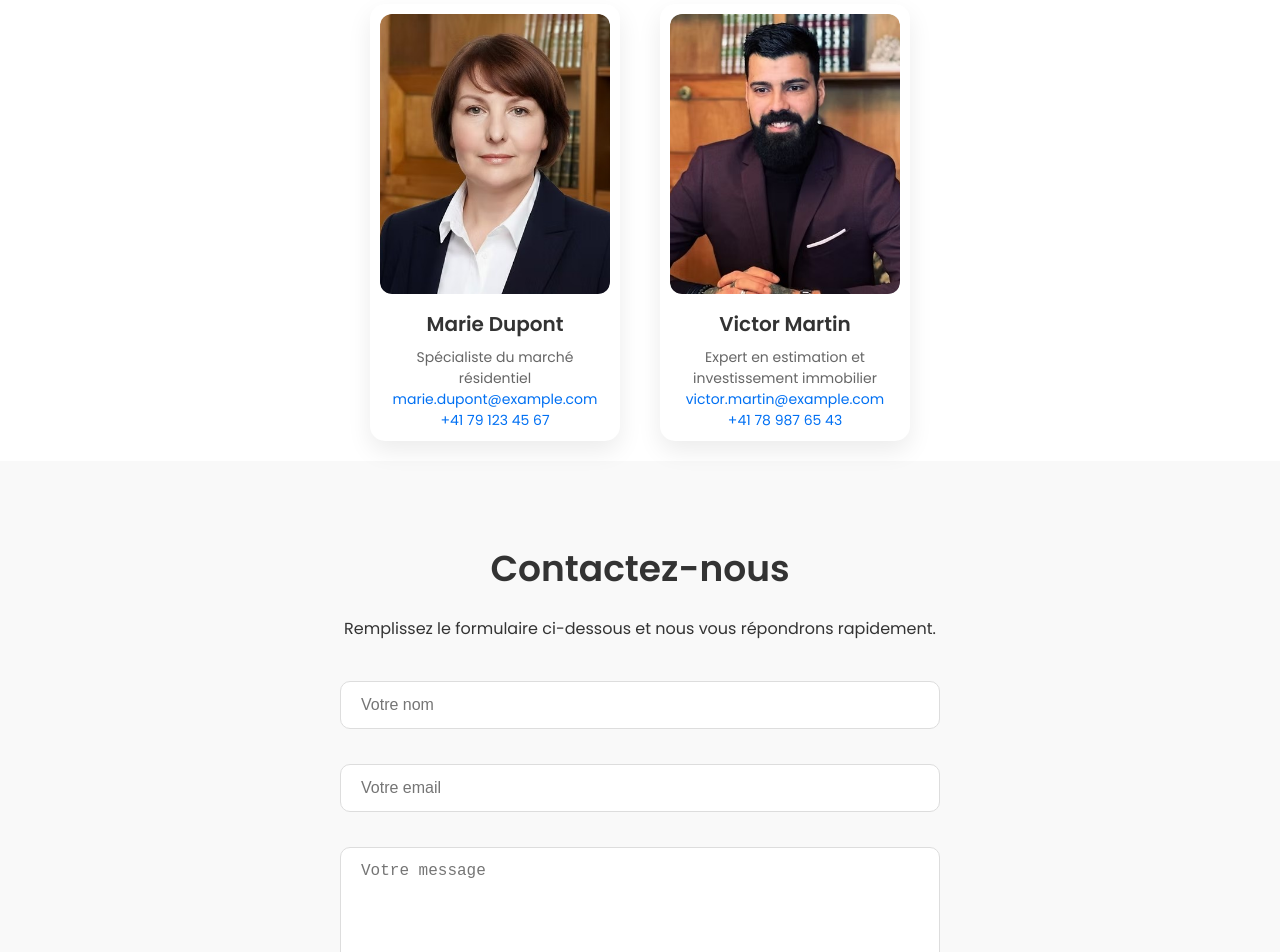
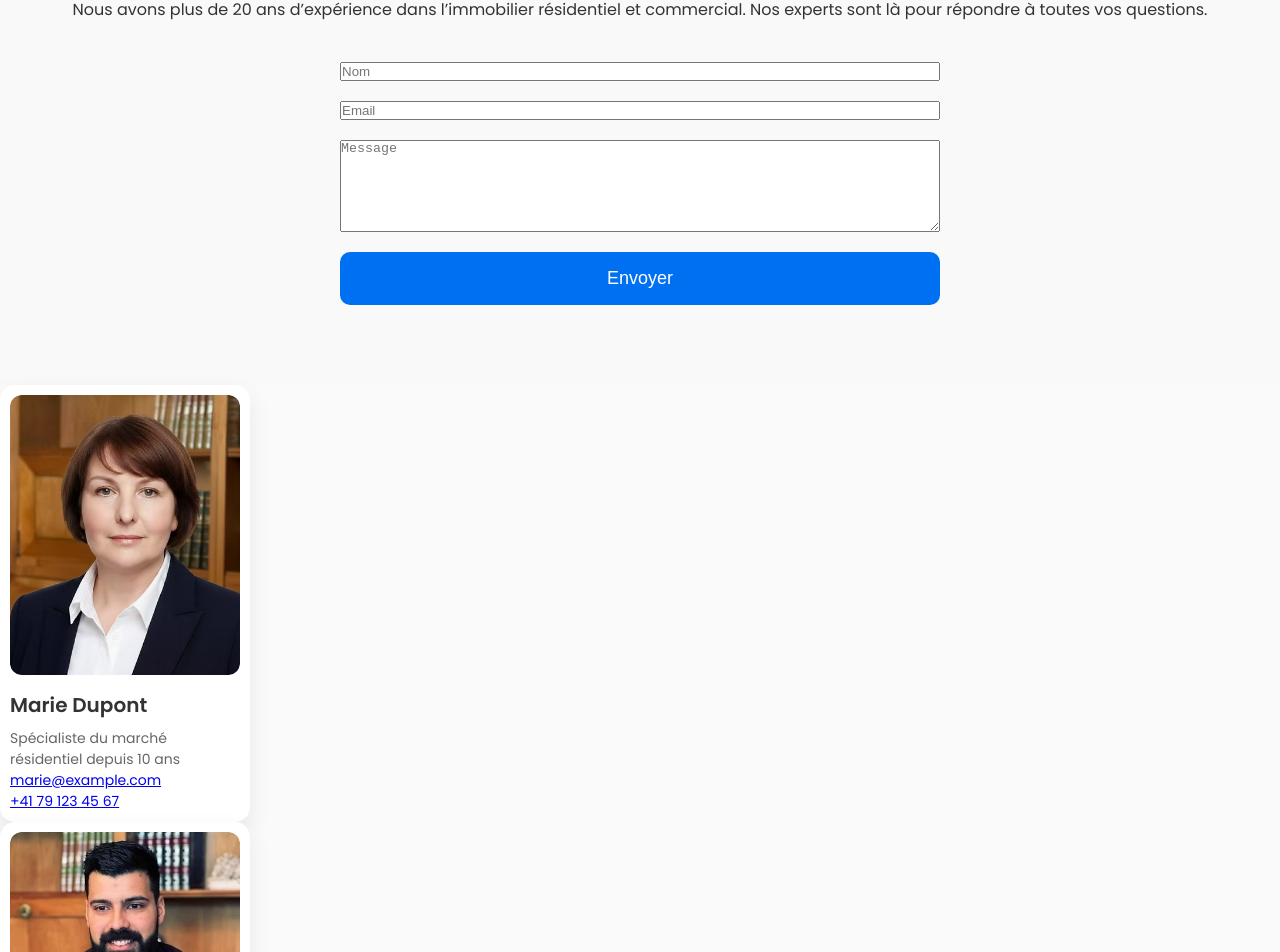
Before and after one commit to Juju-kpi/estimation_immo, a Next.js app: page /contact in a window 1280 px wide. Shown: the part 216-1168 px from the top of the page. Built offline with nearby package versions, Linux system fonts and the light colour scheme.

Commit message:
Update page.js

```diff
--- a/app/contact/page.js
+++ b/app/contact/page.js
@@ -1,28 +1,28 @@
 "use client";
 
+import Image from "next/image";
 import { useState } from "react";
-import Image from "next/image";
 
 const agents = [
   {
     name: "Marie Dupont",
-    role: "Spécialiste du marché résidentiel",
-    email: "marie.dupont@example.com",
+    role: "Spécialiste du marché résidentiel depuis 10 ans",
+    img: "/Marie.jpeg",
+    email: "marie@example.com",
     phone: "+41 79 123 45 67",
-    photo: "/Marie.jpeg",
   },
   {
     name: "Victor Martin",
     role: "Expert en estimation et investissement immobilier",
-    email: "victor.martin@example.com",
-    phone: "+41 78 987 65 43",
-    photo: "/Victor.jpeg",
+    img: "/Victor.jpeg",
+    email: "victor@example.com",
+    phone: "+41 79 987 65 43",
   },
 ];
 
-export default function Contact() {
+export default function ContactPage() {
   const [formData, setFormData] = useState({ name: "", email: "", message: "" });
-  const [success, setSuccess] = useState(false);
+  const [status, setStatus] = useState(null);
 
   const handleChange = (e) => {
     setFormData({ ...formData, [e.target.name]: e.target.value });
@@ -30,81 +30,84 @@ export default function Contact() {
 
   const handleSubmit = async (e) => {
     e.preventDefault();
-    // Exemple: POST vers ton API (send email)
+    setStatus(null);
+    try {
       const res = await fetch("/api/contact", {
         method: "POST",
         headers: { "Content-Type": "application/json" },
         body: JSON.stringify(formData),
       });
-
-    if (res.ok) {
-      setSuccess(true);
+      const data = await res.json();
+      if (data.success) {
+        setStatus("success");
         setFormData({ name: "", email: "", message: "" });
-      setTimeout(() => setSuccess(false), 5000);
+      } else {
+        setStatus("error");
+      }
+    } catch (err) {
+      setStatus("error");
     }
   };
 
   return (
-    <main>
-      <section className="agents">
-        <h2>Vos experts immobiliers</h2>
-        <div className="agents-grid">
-          {agents.map((agent, i) => (
-            <div key={i} className="agent-card">
+    <main className="contact-page">
+      <div className="contact-container">
+        {/* Colonne Formulaire + Texte */}
+        <div className="contact-form-section">
+          <h1>Contactez nos experts</h1>
+          <p>
+            Nous avons plus de 20 ans d’expérience dans l’immobilier résidentiel et
+            commercial. Nos experts sont là pour répondre à toutes vos questions.
+          </p>
+
+          <form onSubmit={handleSubmit} className="contact-form">
+            <input
+              type="text"
+              name="name"
+              placeholder="Nom"
+              value={formData.name}
+              onChange={handleChange}
+              required
+            />
+            <input
+              type="email"
+              name="email"
+              placeholder="Email"
+              value={formData.email}
+              onChange={handleChange}
+              required
+            />
+            <textarea
+              name="message"
+              placeholder="Message"
+              value={formData.message}
+              onChange={handleChange}
+              rows={6}
+              required
+            ></textarea>
+            <button type="submit" className="primary-btn">Envoyer</button>
+            {status === "success" && <p className="success-msg">Message envoyé avec succès !</p>}
+            {status === "error" && <p className="error-msg">Erreur, veuillez réessayer.</p>}
+          </form>
+        </div>
+
+        {/* Colonne Agents */}
+        <div className="contact-agents-section">
+          {agents.map((agent, idx) => (
+            <div key={idx} className="agent-card">
               <div className="agent-image">
-                <Image src={agent.photo} alt={agent.name} fill />
+                <Image src={agent.img} alt={agent.name} fill />
               </div>
               <h3>{agent.name}</h3>
               <p>{agent.role}</p>
               <p>
-                <a href={`mailto:${agent.email}`} className="contact-link">{agent.email}</a><br />
-                <a href={`tel:${agent.phone}`} className="contact-link">{agent.phone}</a>
+                <a href={`mailto:${agent.email}`} className="agent-contact">{agent.email}</a><br/>
+                <a href={`tel:${agent.phone}`} className="agent-contact">{agent.phone}</a>
               </p>
             </div>
           ))}
         </div>
-      </section>
-
-      <section className="contact-form-section">
-        <h2>Contactez-nous</h2>
-        <p>Remplissez le formulaire ci-dessous et nous vous répondrons rapidement.</p>
-
-        <form className="contact-form" onSubmit={handleSubmit}>
-          <div className="input-wrapper">
-            <input
-              type="text"
-              name="name"
-              placeholder="Votre nom"
-              value={formData.name}
-              onChange={handleChange}
-              required
-            />
       </div>
-          <div className="input-wrapper">
-            <input
-              type="email"
-              name="email"
-              placeholder="Votre email"
-              value={formData.email}
-              onChange={handleChange}
-              required
-            />
-          </div>
-          <div className="input-wrapper">
-            <textarea
-              name="message"
-              placeholder="Votre message"
-              value={formData.message}
-              onChange={handleChange}
-              required
-              rows={6}
-            />
-          </div>
-          <button type="submit" className="primary-btn">Envoyer</button>
-        </form>
-
-        {success && <p className="toast">Votre message a bien été envoyé !</p>}
-      </section>
     </main>
   );
 }
```
Lines whose indentation alone changed are shown as unchanged.
